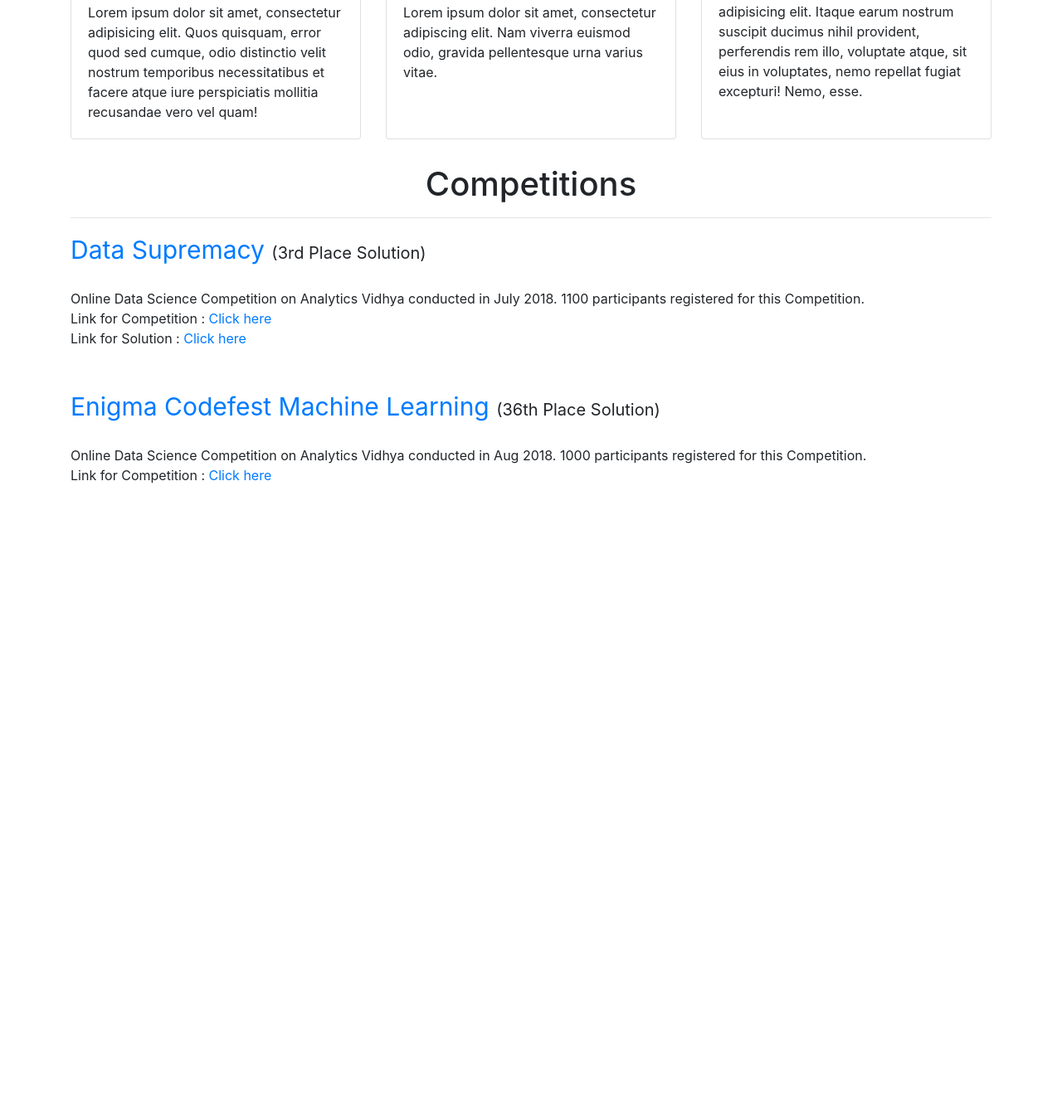
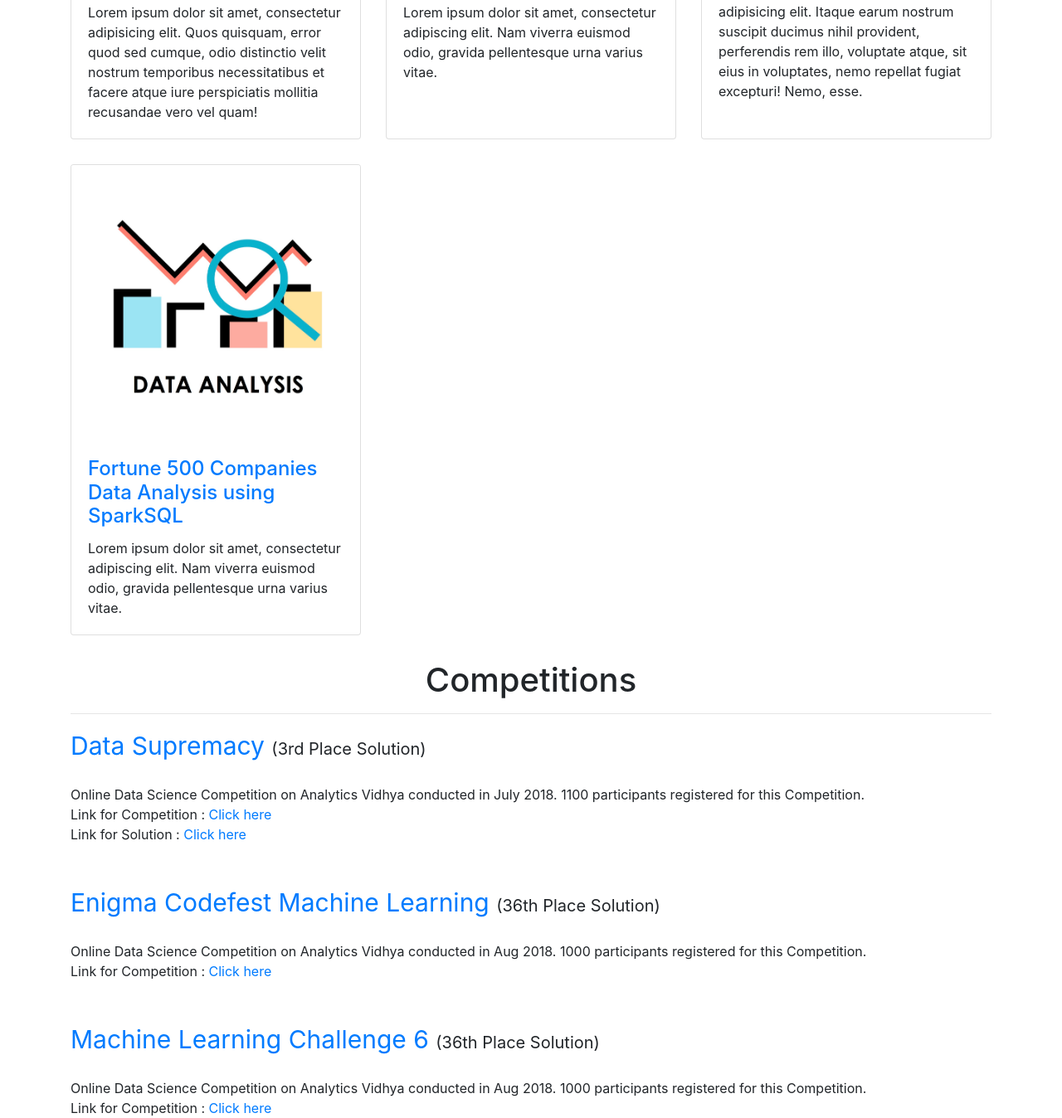
Before and after one commit to Sid11/Sid11.github.io, a website: page index.html in a window 1280 px wide. Shown: the part 1549-2897 px from the top of the page at 83% size. Before the commit the page ends 2134 px from the top, so only its background shows below. Drawn offline with Linux system fonts and the light colour scheme.

Commit message:
Added new Project

```diff
--- a/index.html
+++ b/index.html
@@ -143,7 +143,7 @@
             <a href="#"><img class="card-img-top" src="images/face.jpg" alt=""></a>
             <div class="card-body">
               <h4 class="card-title">
-                <a href="#">Facial Detection and Recognition</a>
+                <a href="https://github.com/Sid11/Deep-Learning">Facial Detection and Recognition</a>
               </h4>
               <p class="card-text">Lorem ipsum dolor sit amet, consectetur adipisicing elit. Amet numquam aspernatur eum quasi sapiente nesciunt? Voluptatibus sit, repellat sequi itaque deserunt, dolores in, nesciunt, illum tempora ex quae? Nihil, dolorem!</p>
             </div>
@@ -207,6 +207,17 @@
             </div>
           </div>
         </div>
+        <div class="col-lg-4 col-sm-6 portfolio-item">
+          <div class="card h-100">
+            <a href="#"><img class="card-img-top" src="images/data-analysis.jpeg" alt=""></a>
+            <div class="card-body">
+              <h4 class="card-title">
+                <a href="https://github.com/Sid11/SparkProjects">Fortune 500 Companies Data Analysis using SparkSQL</a>
+              </h4>
+              <p class="card-text">Lorem ipsum dolor sit amet, consectetur adipiscing elit. Nam viverra euismod odio, gravida pellentesque urna varius vitae.</p>
+            </div>
+          </div>
+        </div>
       </div>
       <!-- /.row -->
       <center>
@@ -224,12 +235,20 @@
           <br>
           <br>
 
-        <a href="https://github.com/Sid11/AnalyticsVidhya_DataSupremacy" style="font-size: 30px">Enigma Codefest Machine Learning   </a>
+        <a href="https://datahack.analyticsvidhya.com/contest/enigma-codefest-machine-learning/" style="font-size: 30px">Enigma Codefest Machine Learning   </a>
       <a style="font-size: 20px">(36th Place Solution)</a>
       <br><br>
           <h7> Online Data Science Competition on Analytics Vidhya conducted in Aug 2018. 1000 participants registered for this Competition.</h7><br>
           <h7>Link for Competition : <a href="https://datahack.analyticsvidhya.com/contest/enigma-codefest-machine-learning/">Click here</a></h7><br>
 
+          <br>
+          <br>
+
+        <a href="https://datahack.analyticsvidhya.com/contest/enigma-codefest-machine-learning/" style="font-size: 30px">Machine Learning Challenge 6   </a>
+      <a style="font-size: 20px">(36th Place Solution)</a>
+      <br><br>
+          <h7> Online Data Science Competition on Analytics Vidhya conducted in Aug 2018. 1000 participants registered for this Competition.</h7><br>
+          <h7>Link for Competition : <a href="https://datahack.analyticsvidhya.com/contest/enigma-codefest-machine-learning/">Click here</a></h7><br>
 
     <!-- Bootstrap core JavaScript -->
     <script src="vendor/jquery/jquery.min.js"></script>
```
Also changed, not shown: images/data-analysis.jpeg (added).
